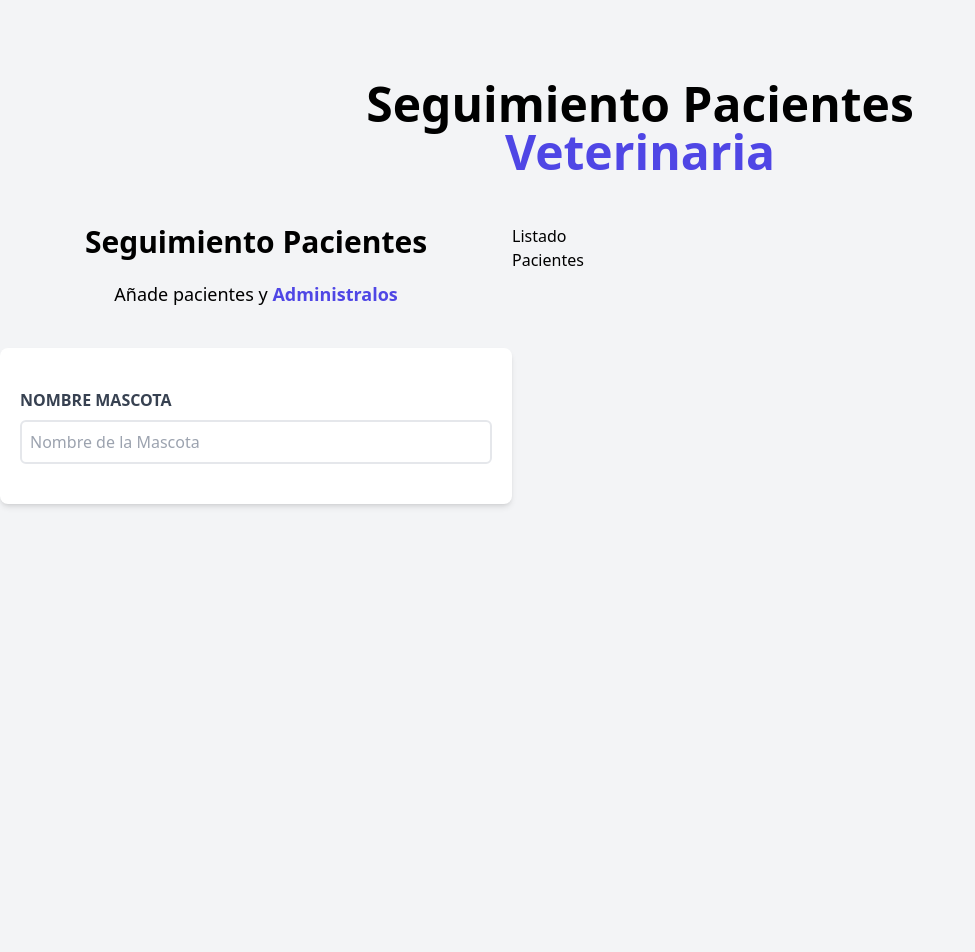
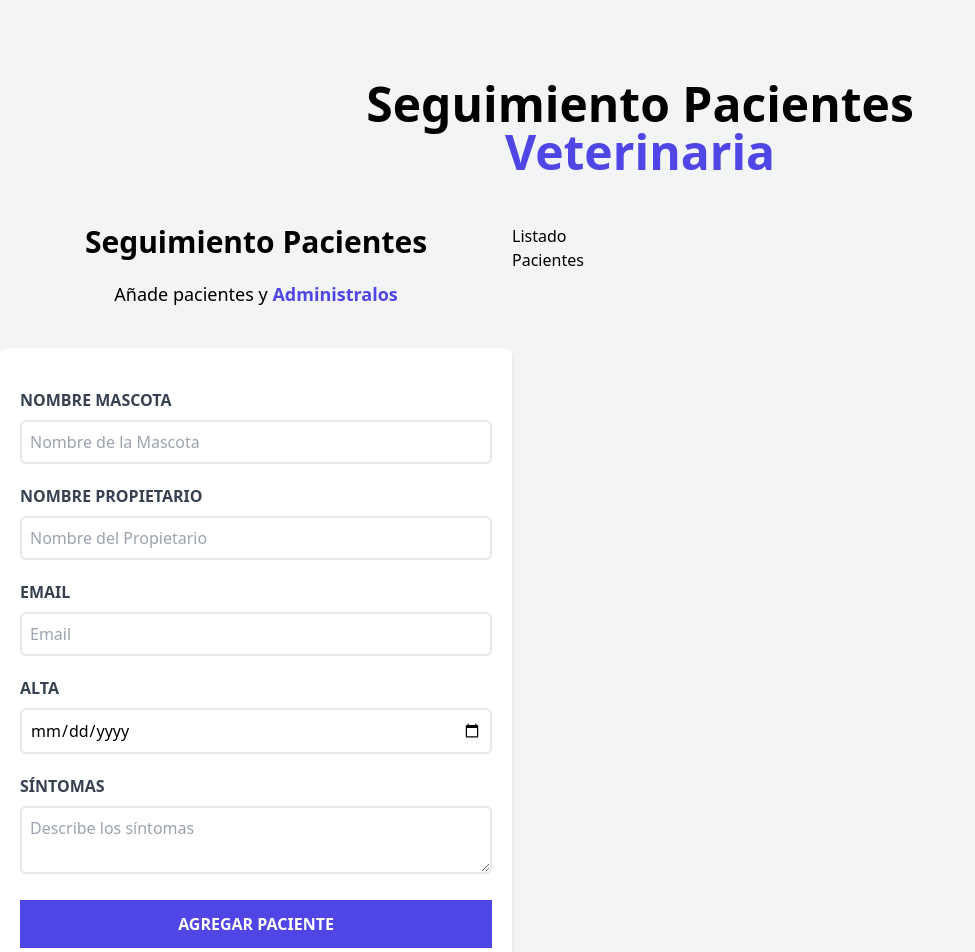
Before and after one commit to sevalenciagr/veterinaria-react, a React (Vite) app: page / in a window 1280 px wide. Shown: the top 952 px of the page, without its empty margins (0-975 px from the left). Before the commit the page ends 880 px from the top, so only its background shows below. Built offline with nearby package versions, Linux system fonts and the light colour scheme.

Commit message:
Changes in Form

```diff
--- a/src/components/Form.jsx
+++ b/src/components/Form.jsx
@@ -10,9 +10,11 @@
             <span className='text-indigo-600 font-bold '>Administralos</span>
         </p>
 
-        <form className='bg-white shadow-md rounded-lg py-10 px-5'>
-            <div>
-                <label htmlFor='mascota' className='block text-gray-700 uppercase font-bold'>Nombre Mascota</label>
+        <form className='bg-white shadow-md rounded-lg py-10 px-5 mb-10'>
+            <div className='mb-5'>
+                <label htmlFor='mascota' className='block text-gray-700 uppercase font-bold'>
+                  Nombre Mascota
+                </label>
 
                 <input
                 id='mascota'
@@ -21,6 +23,63 @@
                 className='border-2 w-full p-2 mt-2 placeholder-gray-400 rounded-md'
                 />
             </div>
+
+             <div className='mb-5'>
+                <label htmlFor='propietario' className='block text-gray-700 uppercase font-bold'>
+                  Nombre Propietario
+                </label>
+
+                <input
+                id='propietario'
+                type="text"
+                placeholder='Nombre del Propietario'
+                className='border-2 w-full p-2 mt-2 placeholder-gray-400 rounded-md'
+                />
+            </div>
+
+            <div className='mb-5'>
+                <label htmlFor='email' className='block text-gray-700 uppercase font-bold'>
+                  Email
+                </label>
+
+                <input
+                id='email'
+                type="email"
+                placeholder='Email'
+                className='border-2 w-full p-2 mt-2 placeholder-gray-400 rounded-md'
+                />
+            </div>
+
+            <div className='mb-5'>
+                <label htmlFor='email' className='block text-gray-700 uppercase font-bold'>
+                  Alta
+                </label>
+
+                <input
+                id='alta'
+                type="date"
+                className='border-2 w-full p-2 mt-2 placeholder-gray-400 rounded-md'
+                />
+            </div>
+
+            <div className='mb-5'>
+                <label htmlFor='email' className='block text-gray-700 uppercase font-bold'>
+                  Síntomas
+                </label>
+
+                <textarea
+                  name=""
+                  id="sintomas"
+                  className='border-2 w-full p-2 mt-2 placeholder-gray-400 rounded-md'
+                  placeholder='Describe los síntomas'
+                />
+            </div>
+
+            <input
+              type="submit"
+              className='bg-indigo-600 w-full p-3 text-white uppercase font-bold hover:bg-indigo-700 cursor-pointer transition-all'
+              value='Agregar paciente'
+            />
         </form>
     </div>
 
```
